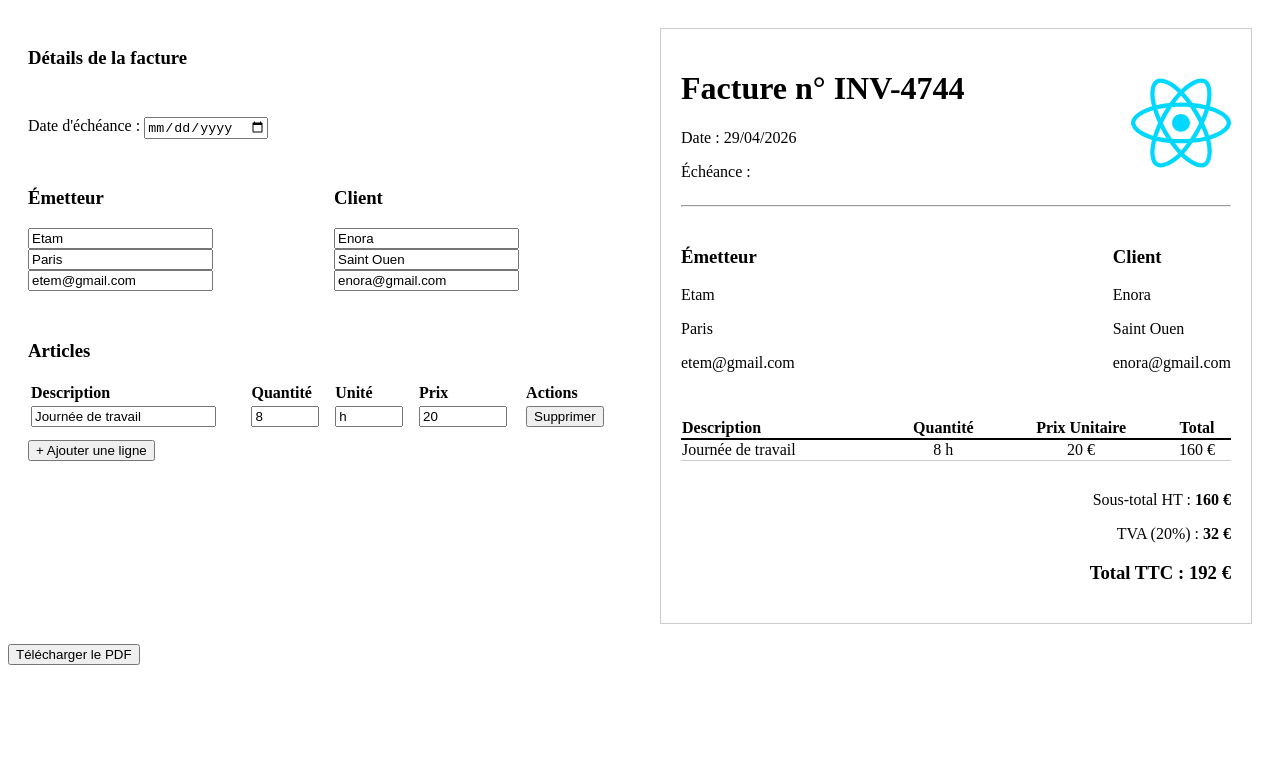
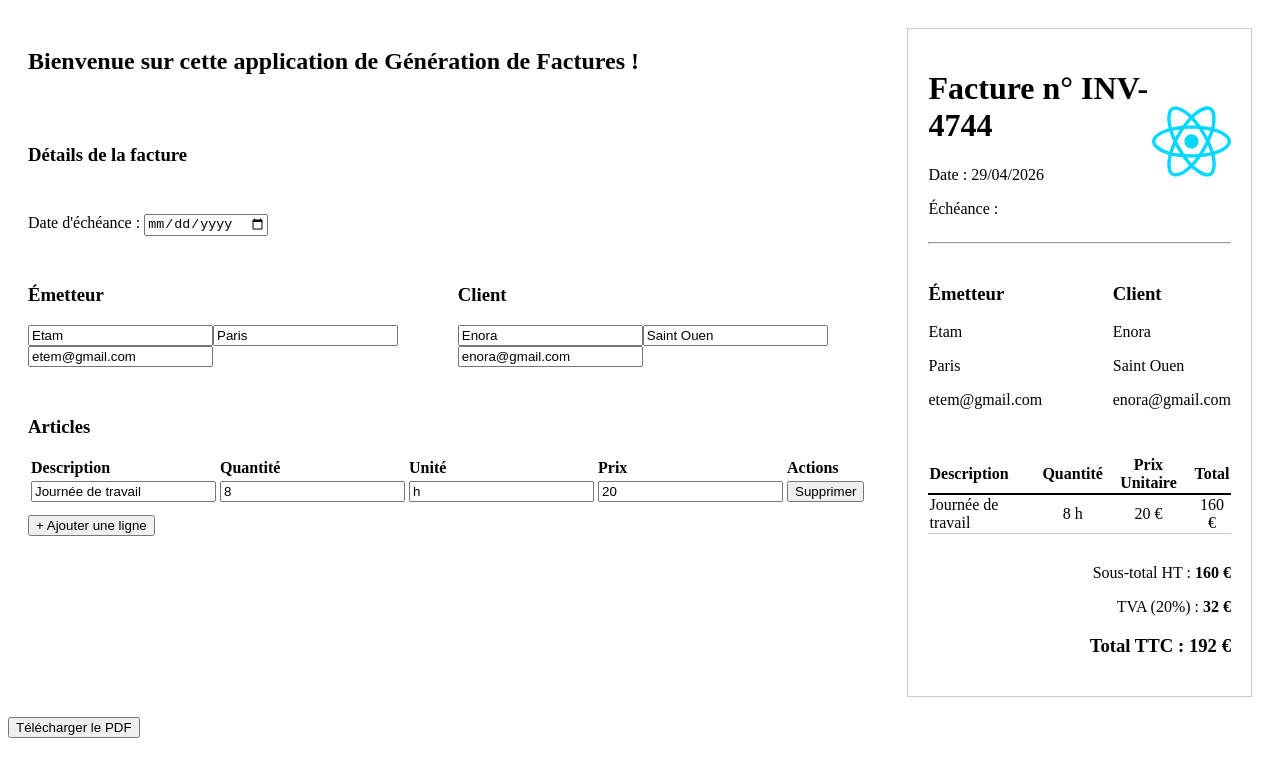
Before and after one commit to sweethehe/invoice-app, a React (Vite) app: page / in a window 1280 px wide. Shown: the top 776 px of the page. Built offline with nearby package versions, Linux system fonts and the light colour scheme.

Commit message:
refracor(components): decouper les elements visuels en components

```diff
--- a/src/components/InvoiceForm/InvoiceForm.jsx
+++ b/src/components/InvoiceForm/InvoiceForm.jsx
@@ -1,4 +1,6 @@
+import { InvoiceHeader } from "../InvoicePreview/InvoiceHeader";
 import { FormSection } from "./FormSection";
+import { LineItemRow } from "./LineItemRow";
 
 export function InvoiceForm({
   invoice,
@@ -9,6 +11,8 @@ export function InvoiceForm({
 }) {
   return (
     <div style={{ display: "flex", flexDirection: "column", gap: "30px" }}>
+      <h2>Bienvenue sur cette application de Génération de Factures !</h2>
+
       {/* D É T A I L S   F A C T U R E */}
       <h3>Détails de la facture</h3>
       <div>
@@ -57,8 +61,8 @@ export function InvoiceForm({
             {invoice.items.map((item, index) => (
               <tr key={index}>
                 <td>
-                  <input
-                    type="text"
+                  <LineItemRow
+                    type={"text"}
                     value={item.description}
                     onChange={(e) =>
                       updateItem(index, "description", e.target.value)
@@ -66,31 +70,28 @@ export function InvoiceForm({
                   />
                 </td>
                 <td>
-                  <input
-                    type="number"
+                  <LineItemRow
+                    type={"number"}
                     value={item.quantity}
                     onChange={(e) =>
                       updateItem(index, "quantity", Number(e.target.value))
                     }
-                    style={{ width: "60px" }}
                   />
                 </td>
                 <td>
-                  <input
-                    type="text"
+                  <LineItemRow
+                    type={"text"}
                     value={item.unit}
                     onChange={(e) => updateItem(index, "unit", e.target.value)}
-                    style={{ width: "60px" }}
                   />
                 </td>
                 <td>
-                  <input
-                    type="number"
+                  <LineItemRow
+                    type={"number"}
                     value={item.price}
                     onChange={(e) =>
                       updateItem(index, "price", Number(e.target.value))
                     }
-                    style={{ width: "80px" }}
                   />
                 </td>
                 <td>
--- /dev/null
+++ b/src/components/InvoiceForm/LineItemRow.jsx
@@ -0,0 +1,9 @@
+export function LineItemRow({type, value, onChange}) {
+  return (
+    <input
+      type={type}
+      value={value}
+      onChange={onChange}
+    />
+  );
+}
--- /dev/null
+++ b/src/components/InvoicePreview/InvoiceHeader.jsx
@@ -0,0 +1,15 @@
+import reactLogo from "../../assets/react.svg";
+import { formatDate } from "../../utils/formatters";
+
+export function InvoiceHeader({invoice}) {
+  return (
+    <div style={{ display: "flex", justifyContent: "space-between" }}>
+      <div>
+        <h1>Facture n° {invoice.details.number}</h1>
+        <p>Date : {invoice.details.date}</p>
+        <p>Échéance : {formatDate(invoice.details.dueDate)}</p>
+      </div>
+      <img src={reactLogo} alt="Logo" width="100" />
+    </div>
+  );
+}
--- a/src/components/InvoicePreview/InvoicePreview.jsx
+++ b/src/components/InvoicePreview/InvoicePreview.jsx
@@ -1,6 +1,13 @@
-import reactLogo from '../../assets/react.svg';
-import { calculateSubtotal, calculateTaxAmount, calculateTotal } from '../../utils/calculations';
-import { formatDate } from '../../utils/formatters';
+import reactLogo from "../../assets/react.svg";
+import {
+  calculateSubtotal,
+  calculateTaxAmount,
+  calculateTotal,
+} from "../../utils/calculations";
+import { formatDate } from "../../utils/formatters";
+import { InvoiceHeader } from "./InvoiceHeader";
+import { InvoiceTable } from "./InvoiceTable";
+import { InvoiceTotal } from "./InvoiceTotals";
 
 export function InvoicePreview({ invoice }) {
   const subtotal = calculateSubtotal(invoice.items);
@@ -8,21 +15,27 @@ export function InvoicePreview({ invoice }) {
   const total = calculateTotal(subtotal, taxAmount);
 
   return (
-    <div id="invoice-preview" style={{ padding: '20px', border: '1px solid #ccc', backgroundColor: 'white' }}>
-      {/* HEADER */}
-      <div style={{ display: 'flex', justifyContent: 'space-between' }}>
-        <div>
-          <h1>Facture n° {invoice.details.number}</h1>
-          <p>Date : {invoice.details.date}</p>
-          <p>Échéance : {formatDate(invoice.details.dueDate)}</p>
-        </div>
-        <img src={reactLogo} alt="Logo" width="100" />
-      </div>
+    <div
+      id="invoice-preview"
+      style={{
+        padding: "20px",
+        border: "1px solid #ccc",
+        backgroundColor: "white",
+      }}
+    >
+      {/* F A C T U R E  -  H E A D E R */}
+      <InvoiceHeader invoice={invoice} />
 
       <hr />
 
       {/* EMETTEUR ET CLIENT */}
-      <div style={{ display: 'flex', justifyContent: 'space-between', marginTop: '20px' }}>
+      <div
+        style={{
+          display: "flex",
+          justifyContent: "space-between",
+          marginTop: "20px",
+        }}
+      >
         <div>
           <h3>Émetteur</h3>
           <p>{invoice.sender.name}</p>
@@ -38,33 +51,10 @@ export function InvoicePreview({ invoice }) {
       </div>
 
       {/* TABLEAU DES ARTICLES */}
-      <table style={{ width: '100%', marginTop: '30px', borderCollapse: 'collapse' }}>
-        <thead>
-          <tr style={{ borderBottom: '2px solid black' }}>
-            <th style={{ textAlign: 'left' }}>Description</th>
-            <th>Quantité</th>
-            <th>Prix Unitaire</th>
-            <th>Total</th>
-          </tr>
-        </thead>
-        <tbody>
-          {invoice.items.map((item, index) => (
-            <tr key={index} style={{ borderBottom: '1px solid #ccc' }}>
-              <td>{item.description}</td>
-              <td style={{ textAlign: 'center' }}>{item.quantity} {item.unit}</td>
-              <td style={{ textAlign: 'center' }}>{item.price} €</td>
-              <td style={{ textAlign: 'center' }}>{item.quantity * item.price} €</td>
-            </tr>
-          ))}
-        </tbody>
-      </table>
+      <InvoiceTable invoice={invoice} />
 
       {/* TOTAUX */}
-      <div style={{ marginTop: '30px', textAlign: 'right' }}>
-        <p>Sous-total HT : <strong>{subtotal} €</strong></p>
-        <p>TVA ({invoice.taxRate}%) : <strong>{taxAmount} €</strong></p>
-        <h3>Total TTC : {total} €</h3>
-      </div>
+      <InvoiceTotal invoice={invoice} subtotal={subtotal} taxAmount={taxAmount} total={total}/>
     </div>
   );
 }
--- /dev/null
+++ b/src/components/InvoicePreview/InvoiceTable.jsx
@@ -0,0 +1,30 @@
+export function InvoiceTable({invoice}) {
+  return (
+    <table
+      style={{ width: "100%", marginTop: "30px", borderCollapse: "collapse" }}
+    >
+      <thead>
+        <tr style={{ borderBottom: "2px solid black" }}>
+          <th style={{ textAlign: "left" }}>Description</th>
+          <th>Quantité</th>
+          <th>Prix Unitaire</th>
+          <th>Total</th>
+        </tr>
+      </thead>
+      <tbody>
+        {invoice.items.map((item, index) => (
+          <tr key={index} style={{ borderBottom: "1px solid #ccc" }}>
+            <td>{item.description}</td>
+            <td style={{ textAlign: "center" }}>
+              {item.quantity} {item.unit}
+            </td>
+            <td style={{ textAlign: "center" }}>{item.price} €</td>
+            <td style={{ textAlign: "center" }}>
+              {item.quantity * item.price} €
+            </td>
+          </tr>
+        ))}
+      </tbody>
+    </table>
+  );
+}
--- /dev/null
+++ b/src/components/InvoicePreview/InvoiceTotals.jsx
@@ -0,0 +1,13 @@
+export function InvoiceTotal({ invoice, subtotal, taxAmount, total }) {
+  return (
+    <div style={{ marginTop: "30px", textAlign: "right" }}>
+      <p>
+        Sous-total HT : <strong>{subtotal} €</strong>
+      </p>
+      <p>
+        TVA ({invoice.taxRate}%) : <strong>{taxAmount} €</strong>
+      </p>
+      <h3>Total TTC : {total} €</h3>
+    </div>
+  );
+}
```
Also changed, not shown: src/components/InvoicePreview/InvoiceFooter.jsx (added).
